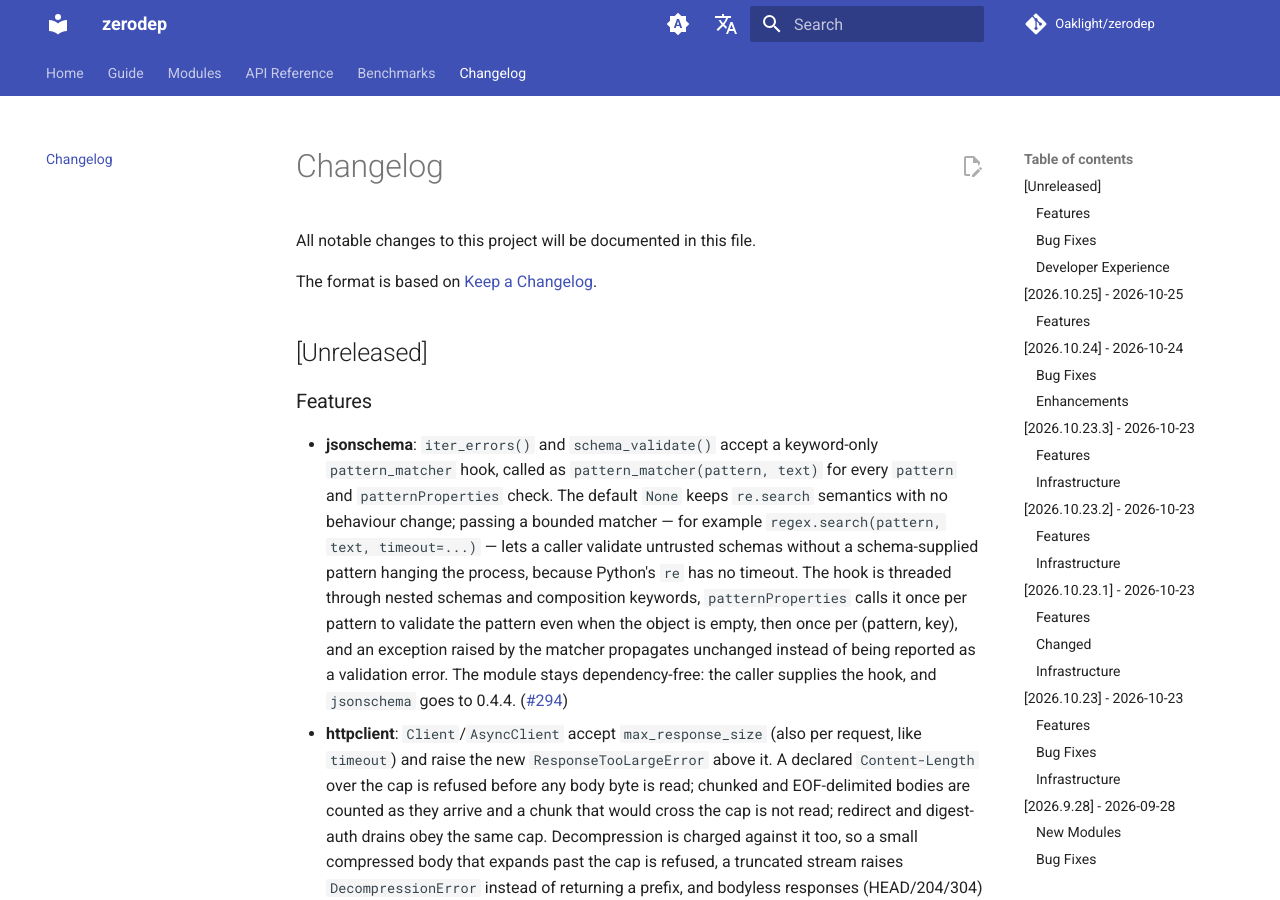
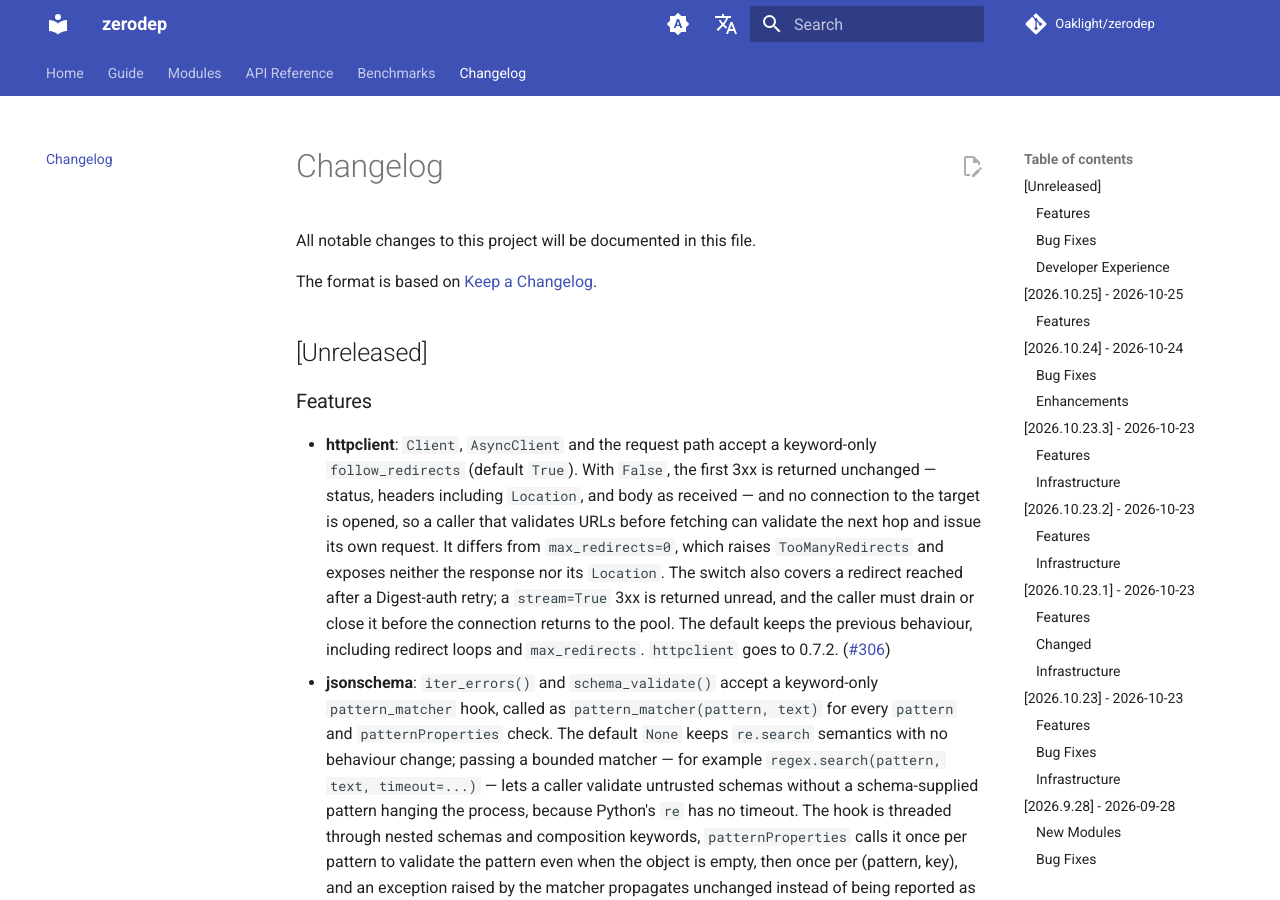
Before and after one commit to Oaklight/zerodep, an MkDocs documentation site: the page built from docs/changelog.md, in a window 1280 px wide and 900 px high. Built offline with MkDocs 1.6.1 and Material for MkDocs 9.7.7, drawn with Linux system fonts in a browser that asks for light colours; comment, search, counter and statistics services are not loaded.

Commit message:
docs: release notes for httpclient 0.7.2 (#306)

```diff
--- a/docs/changelog.md
+++ b/docs/changelog.md
@@ -8,6 +8,7 @@ The format is based on [Keep a Changelog](https://keepachangelog.com/en/1.1.0/).
 
 ### Features
 
+- **httpclient**: `Client`, `AsyncClient` and the request path accept a keyword-only `follow_redirects` (default `True`). With `False`, the first 3xx is returned unchanged — status, headers including `Location`, and body as received — and no connection to the target is opened, so a caller that validates URLs before fetching can validate the next hop and issue its own request. It differs from `max_redirects=0`, which raises `TooManyRedirects` and exposes neither the response nor its `Location`. The switch also covers a redirect reached after a Digest-auth retry; a `stream=True` 3xx is returned unread, and the caller must drain or close it before the connection returns to the pool. The default keeps the previous behaviour, including redirect loops and `max_redirects`. `httpclient` goes to 0.7.2. ([#306](https://github.com/Oaklight/zerodep/issues/306))
 - **jsonschema**: `iter_errors()` and `schema_validate()` accept a keyword-only `pattern_matcher` hook, called as `pattern_matcher(pattern, text)` for every `pattern` and `patternProperties` check. The default `None` keeps `re.search` semantics with no behaviour change; passing a bounded matcher — for example `regex.search(pattern, text, timeout=...)` — lets a caller validate untrusted schemas without a schema-supplied pattern hanging the process, because Python's `re` has no timeout. The hook is threaded through nested schemas and composition keywords, `patternProperties` calls it once per pattern to validate the pattern even when the object is empty, then once per (pattern, key), and an exception raised by the matcher propagates unchanged instead of being reported as a validation error. The module stays dependency-free: the caller supplies the hook, and `jsonschema` goes to 0.4.4. ([#294](https://github.com/Oaklight/zerodep/issues/294))
 - **httpclient**: `Client`/`AsyncClient` accept `max_response_size` (also per request, like `timeout`) and raise the new `ResponseTooLargeError` above it. A declared `Content-Length` over the cap is refused before any body byte is read; chunked and EOF-delimited bodies are counted as they arrive and a chunk that would cross the cap is not read; redirect and digest-auth drains obey the same cap. Decompression is charged against it too, so a small compressed body that expands past the cap is refused, a truncated stream raises `DecompressionError` instead of returning a prefix, and bodyless responses (HEAD/204/304) are not decompressed. `None` keeps the unbounded behaviour, and `stream=True` responses are not buffered or limited. `httpclient` goes to 0.7.0. ([#293](https://github.com/Oaklight/zerodep/issues/293))
 
```
Also changed, not shown: docs/modules/index.md (+1 -1 lines).
